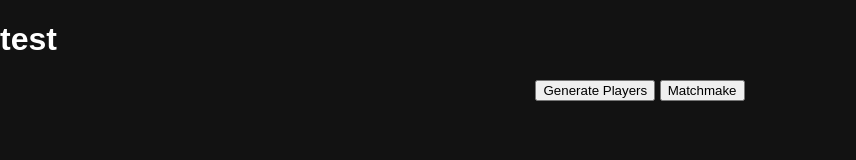
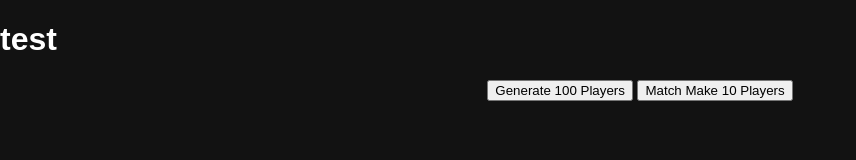
Before and after one commit to fullclipstudios/ISYS3001Task-2, a plain HTML site: page index.html in a window 1280 px wide. Shown: the whole page, without its empty margins (0-856 px from the left). Drawn offline with Linux system fonts and the light colour scheme.

Commit message:
Update index.html

```diff
--- a/index.html
+++ b/index.html
@@ -15,8 +15,8 @@
 		<h1>test</h1>
 
 		<div>
-			<button id="generatePlayers">Generate Players</button>
-			<button id="matchmake">Matchmake</button>
+			<button id="generatePlayers">Generate 100 Players</button>
+			<button id="matchmake">Match Make 10 Players</button>
 		</div>
 
 
```
